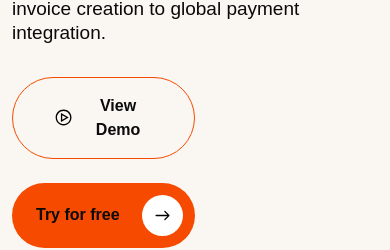
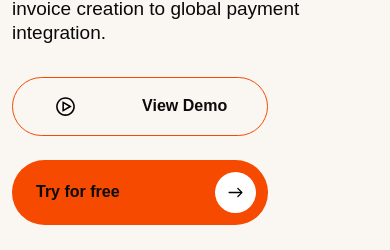
Before and after one commit to Opeyemi-2018/inclusive-village-eazybiller, a Next.js app: page / in a window 390 px wide. Shown: the part 318-568 px from the top of the page. Built offline with nearby package versions, Linux system fonts and the light colour scheme; a web font is replaced by a local one.

Commit message:
few update

```diff
--- a/app/components/home-sections/HomeSectionOne.tsx
+++ b/app/components/home-sections/HomeSectionOne.tsx
@@ -81,13 +81,13 @@ const HomeSectionOne = () => {
                     <p className="text-[19px] md:text-[22px] leading-tight">
                         Suite for Modern Businesses, From sleek invoice creation to global payment integration.
                     </p>
-                    <div className="flex lg:flex-row flex-col gap-6 md:gap-6 font-semibold">
-                        <button className="rounded-full w-1/2 lg:w-fit px-[40px] py-[16px] border border-orange-600 text-[#0b0b0b] text-base md:text-[18px] flex items-center justify-center gap-2">
+                    <div className="flex lg:flex-row flex-col gap-6 md:gap-6 font-semibold ">
+                        <button className="rounded-full w-[70%] lg:w-fit px-[40px] py-[16px] border border-orange-600 text-[#0b0b0b] text-base md:text-[18px] flex items-center justify-between gap-2">
                             <LiaPlayCircle size={25} className="text-black" />
                             View Demo
                         </button>
 
-                        <button className="rounded-full w-1/2 lg:w-fit pl-6 pr-3 py-[12px] bg-orange-600 text-[#0b0b0b] text-base md:text-[18px] flex items-center justify-between gap-3">
+                        <button className="rounded-full w-[70%] lg:w-fit pl-6 pr-3 py-[12px] bg-orange-600 text-[#0b0b0b] text-base md:text-[18px] flex items-center justify-between gap-3">
                             Try for free
                             <span className="bg-white p-2 rounded-full">
                                 <IoIosArrowRoundForward size={25} className="text-black" />
```
